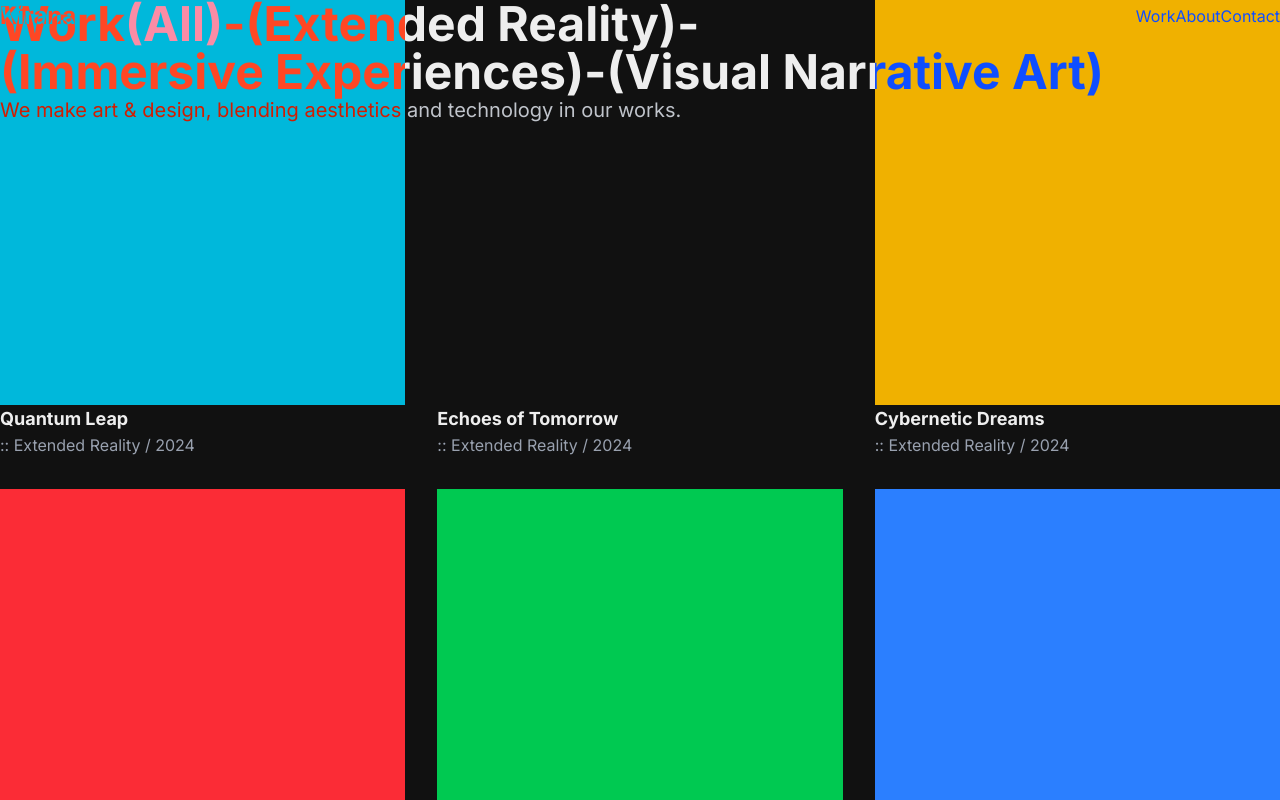
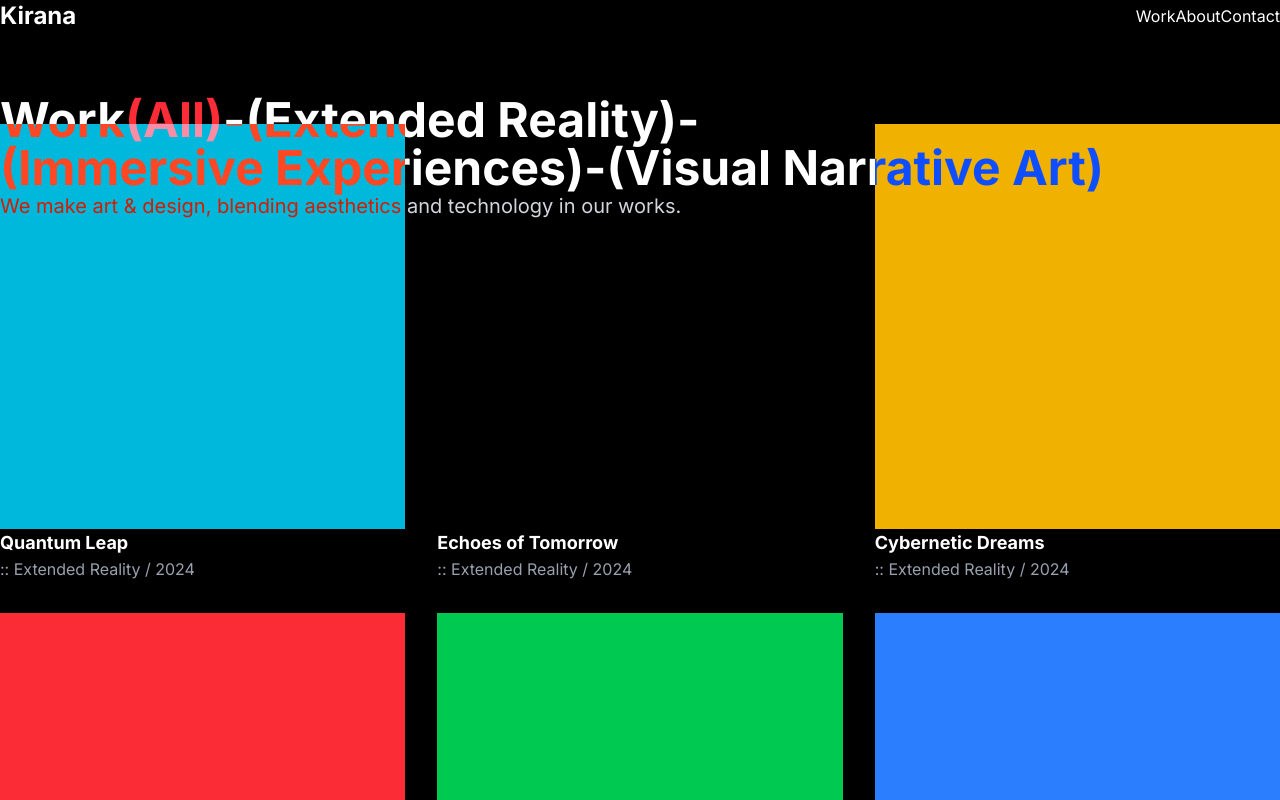
Before and after one commit to kiranamoore/portfolio, a Next.js app: page /work in a window 1280 px wide. Shown: the top 800 px of the page. Built offline with nearby package versions, Linux system fonts and the light colour scheme.

Commit message:
<trying to fix the top padding of the work nav bar>

```diff
--- a/src/app/work/page.tsx
+++ b/src/app/work/page.tsx
@@ -76,11 +76,11 @@ export default function WorkPage() {
       : projectsData.filter((p) => p.category === activeCategory);
 
   return (
-    <main className="relative">
-      {/* Fixed Navigation Bar with inverted colors */}
-      <div className="fixed top-0 left-0 w-full z-50 pt-[200px] pb-8 px-4 md:px-8 mix-blend-difference">
-        <div className="max-w-7xl mx-auto">
-          <h1 className="text-3xl md:text-5xl font-bold mb-2 flex flex-wrap items-baseline text-white">
+    <main className="bg-black text-white pt-[36rem]">
+      <div className="relative">
+        <div className="sticky top-24 z-40 mix-blend-difference pointer-events-none">
+          <div className="max-w-7xl mx-auto px-4 md:px-8 pb-8 pointer-events-auto">
+            <h1 className="text-3xl md:text-5xl font-bold mb-2 flex flex-wrap items-baseline">
               <span className="mr-4">Work</span>
               {categories.map((cat, index) => (
                 <Fragment key={cat}>
@@ -88,7 +88,9 @@ export default function WorkPage() {
                   <button
                     onClick={() => setActiveCategory(cat)}
                     className={`${
-                    activeCategory === cat ? "text-red-500" : "text-white"
+                      activeCategory === cat
+                        ? "text-red-500"
+                        : "text-white"
                     }`}
                   >
                     <TextScramble
@@ -101,14 +103,13 @@ export default function WorkPage() {
               ))}
             </h1>
             <p className="text-lg md:text-xl text-gray-300">
-            We make art & design, blending aesthetics and technology in our works.
+              We make art & design, blending aesthetics and technology in our
+              works.
             </p>
           </div>
         </div>
 
-      {/* Main Content with top padding to account for fixed nav */}
-      <div className="pt-[400px] pb-20 px-4 md:px-8">
-        <div className="max-w-7xl mx-auto">
+        <div className="max-w-7xl mx-auto px-4 md:px-8">
           <ProjectGrid projects={filteredProjects} />
         </div>
       </div>
--- a/src/components/layout/Header.tsx
+++ b/src/components/layout/Header.tsx
@@ -1,6 +1,5 @@
 "use client";
 
-import { useState, useEffect } from "react";
 import Link from "next/link";
 import { useCursor } from "@/context/CursorContext";
 import TextScramble from "../core/TextScramble";
```
Lines whose indentation alone changed are shown as unchanged.
